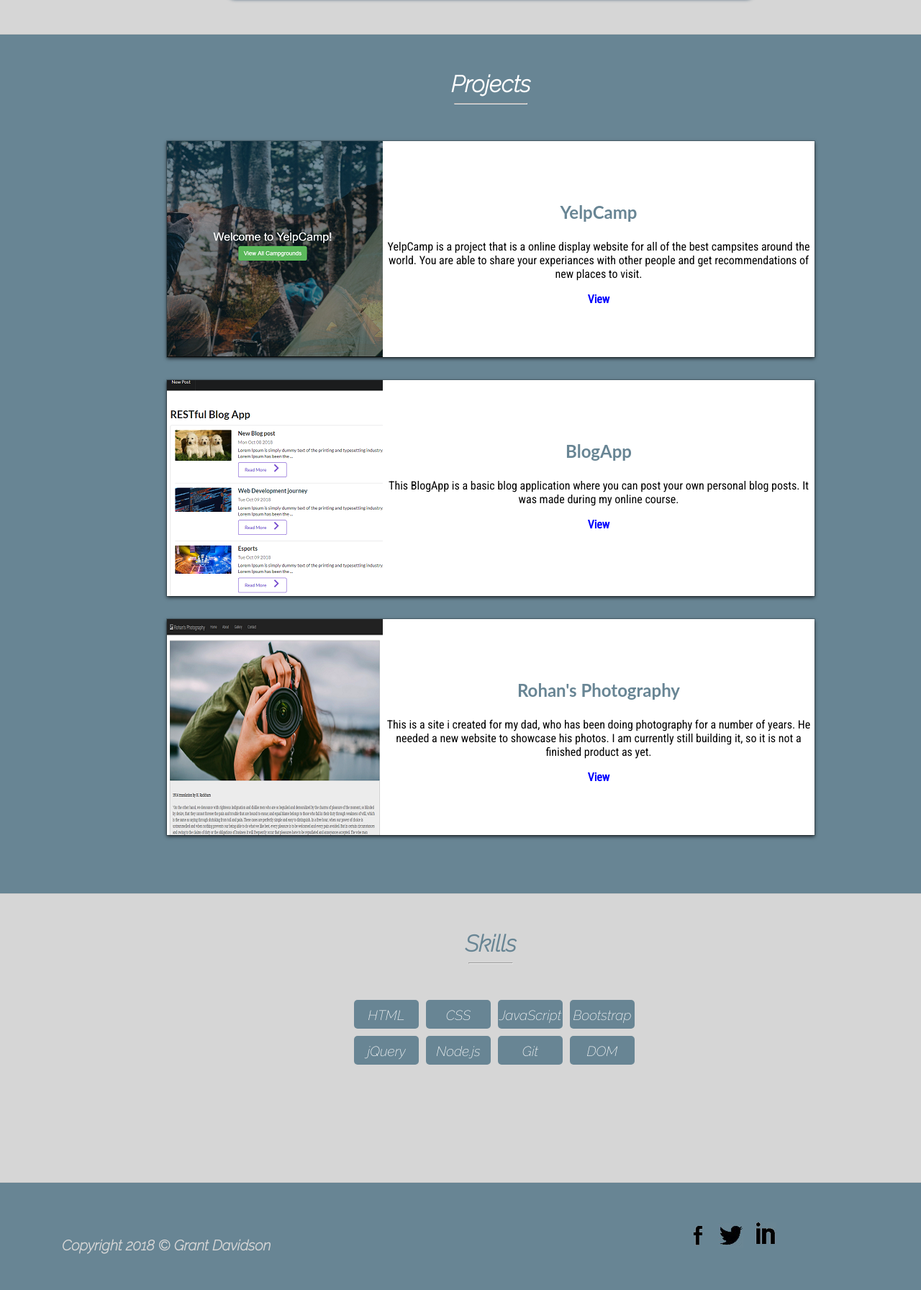
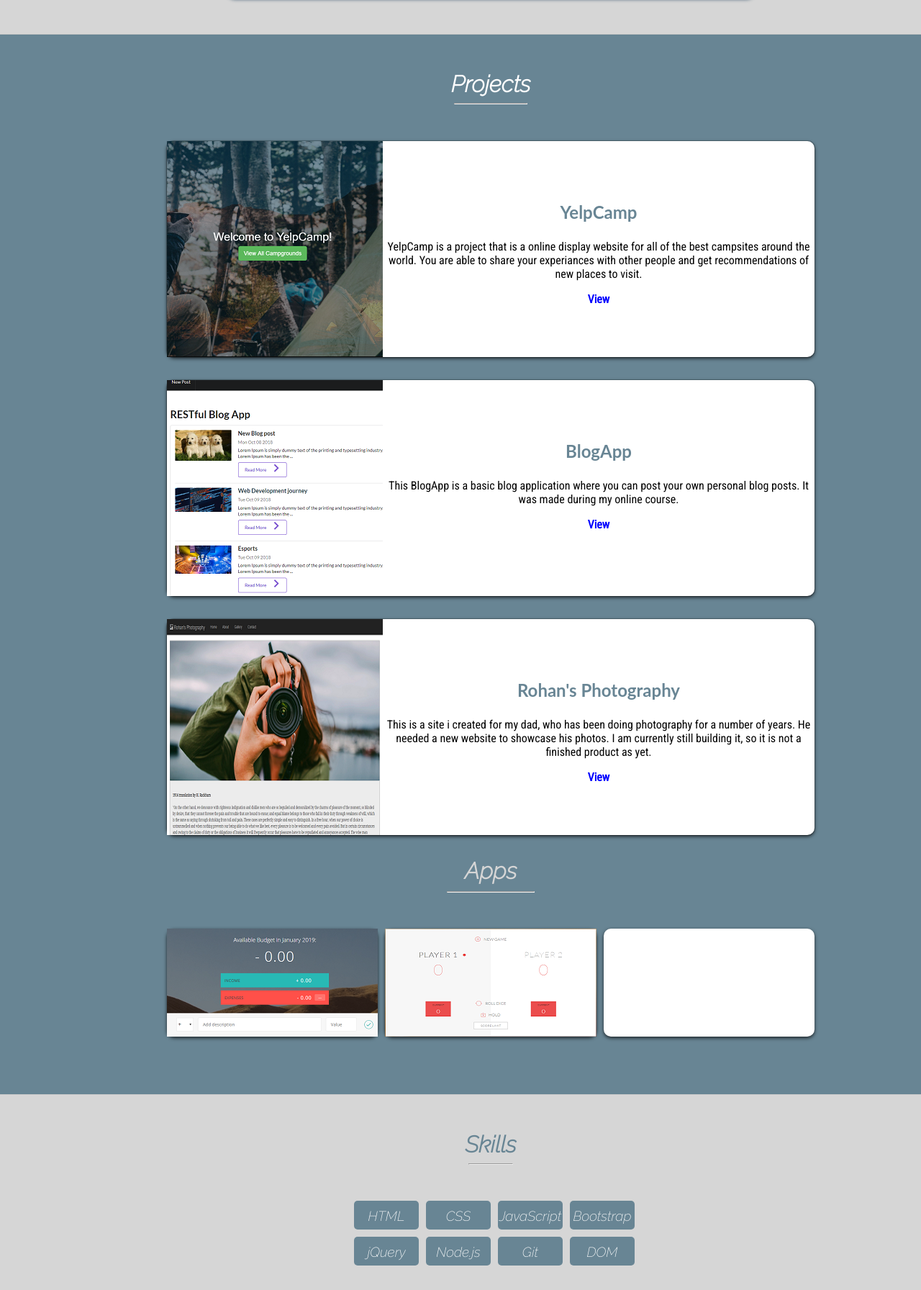
Before and after one commit to GrantMAD/Grantportfolio, a PHP site: page / in a window 1280 px wide; the page is wider, and only the part inside the window is pictured. Shown: the part 3692-5484 px from the top of that part at 72% size. Run offline with PHP 8.4, Linux system fonts and the light colour scheme.

Commit message:
added new app area, added new apps

```diff
--- a/Portfolioindex.css
+++ b/Portfolioindex.css
@@ -311,6 +311,16 @@ hr {
 	max-width: 900px;
 	margin: 0 auto 30px auto;
 	border: 0.5px solid rgba(0, 0, 0, 0.2);
+	border-radius: 10px
+}
+
+.Projectsapparea {
+	display: grid;
+	grid-template-columns: 1fr 1fr 1fr;
+	column-gap: 10px;
+	max-width: 900px;
+	margin: 0 auto 30px auto;
+	border-radius: 10px
 }
 
 .ProjectsImage {
@@ -324,12 +334,26 @@ hr {
 	text-align: center;
 	height: 300px;
 	box-shadow: 0px 2px 5px 0px rgba(0,0,0,0.75);
+	border-radius: 10px;
+}
+
+.Projectsappblock {
+	display: grid;
+	background: white;
+	text-align: center;
+	height: 150px;
+	box-shadow: 0px 2px 5px 0px rgba(0,0,0,0.75);
+	border-radius: 10px;
 }
 
 .Projectsblock {
 	font-family: 'Roboto Condensed', sans-serif;
 	height: 220px;
 	padding-top: 60px;
+}
+
+.AppHr {
+	margin-bottom: 50px;
 }
 
 h3 {
@@ -349,6 +373,18 @@ h4 {
 
 .projectsviewbutton {
 	color: blue;
+}
+
+.Appsheading {
+	text-align: center;
+	color: #d6d6d6;
+	margin-bottom: 10px;
+	font-family: 'Raleway', sans-serif;
+}
+
+.AppsHr {
+	margin-bottom: 50px;
+	width: 200px;
 }
 
 .Hrprojects {
--- a/index.html
+++ b/index.html
@@ -280,6 +280,27 @@
 				</div>
 			</div>
 
+			<div class="Projectsappsheading">
+				<h1 class="Appsheading">Apps</h1>
+				<hr class="AppHr">
+			</div>
+			<div class="Projectsapparea">
+
+				<div class="Projectsappblock">
+					<a href=""><div class="AppsImage">
+						<img src="Images/budgetapp.PNG">
+					</div></a>
+				</div>
+				<div class="Projectsappblock">
+					<a href=""><div class="AppsImage">
+						<img src="Images/diceapp.PNG">
+					</div></a>
+				</div>
+				<div class="Projectsappblock">
+
+				</div>
+			</div>
+
 		</div>
 		<div id="skillsarea">
 			<h2 class="skills">Skills</h2>
```
Also changed, not shown: Images/budgetapp.PNG (added), Images/diceapp.PNG (added).
